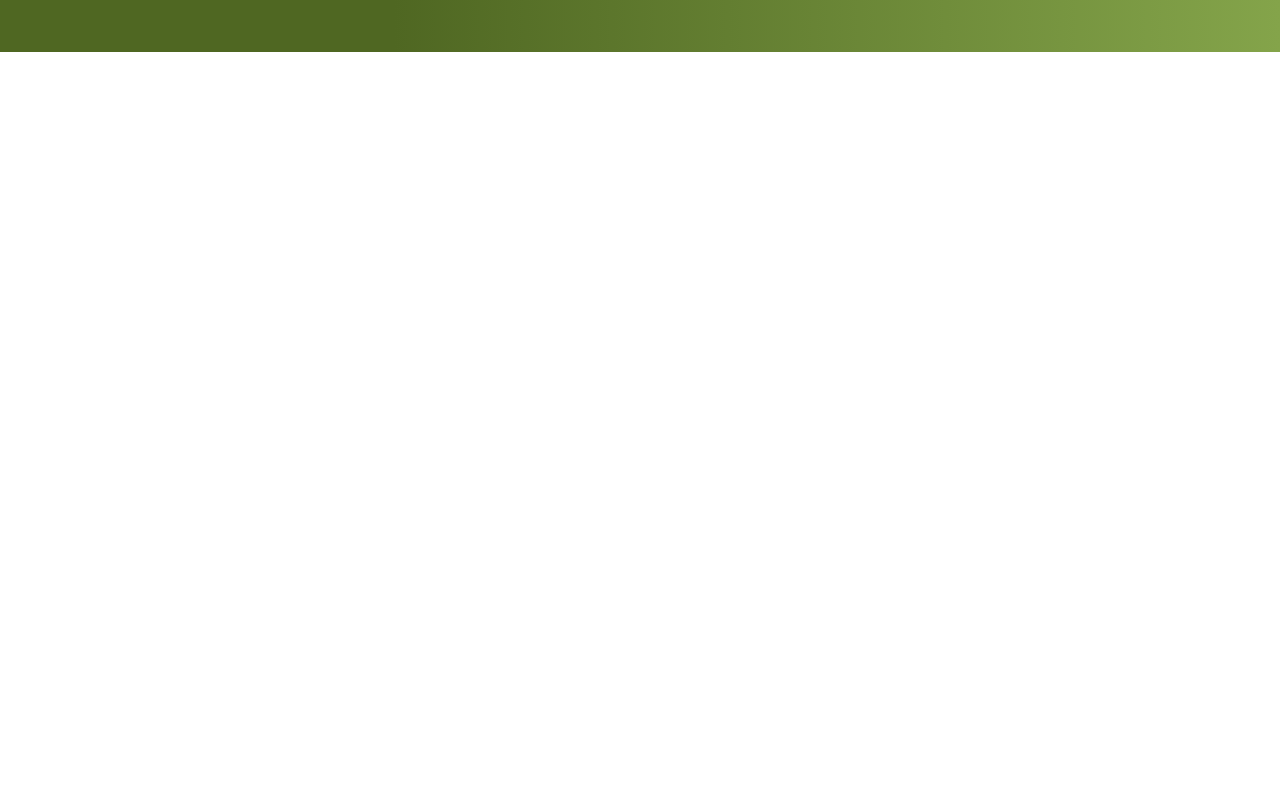
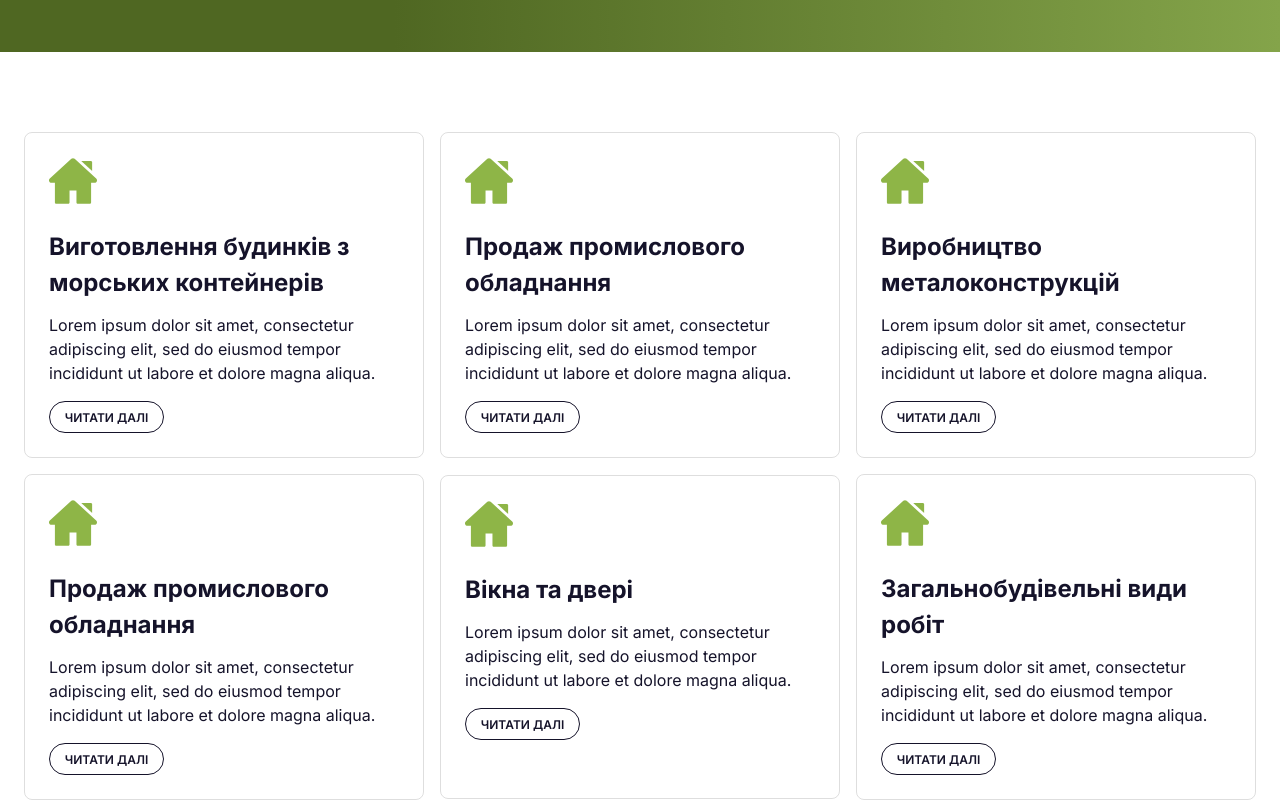
Before and after one commit to ShadePrima/next-creatiff-app, a Next.js app: page / in a window 1280 px wide. Shown: the part 690-1490 px from the top of the page. Before the commit the page ends 822 px from the top, so only its background shows below. Built offline with nearby package versions, Linux system fonts and the light colour scheme.

Commit message:
info card section

```diff
--- a/app/page.tsx
+++ b/app/page.tsx
@@ -1,11 +1,15 @@
 import Image from 'next/image'
 import styles from './page.module.scss'
 import Company from '@/components/company/Company'
+import InfoCardBlock from '@/components/infoCardBlock/InfoCardBlock'
 
 export default function Home() {
   return (
     <main className={styles.root}>
       <Company />
+      <div className='container'>
+        <InfoCardBlock />
+      </div>
     </main>
   )
 }
--- /dev/null
+++ b/components/infoCardBlock/InfoCardBlock.tsx
@@ -0,0 +1,14 @@
+import InfoCard from '@/ui/infoCard/InfoCard'
+import styles from './InfoCardBlok.module.scss'
+
+import { infoCardList } from '../../helpers/infoCardList'
+
+export default function InfoCardBlock() {
+  return (
+    <div className={styles.root}>
+      {infoCardList.map((card) => (
+        <InfoCard key={card.id} title={card.title} text={card.text} />
+      ))}
+    </div>
+  )
+}
--- /dev/null
+++ b/components/infoCardBlock/InfoCardBlok.module.scss
@@ -0,0 +1,8 @@
+.root {
+  display: flex;
+  justify-content: space-between;
+  align-items: center;
+  gap: 16px;
+
+  flex-wrap: wrap;
+}
--- /dev/null
+++ b/helpers/infoCardList.ts
@@ -0,0 +1,32 @@
+export const infoCardList = [
+  {
+    id: 1,
+    title: 'Виготовлення будинків з морських контейнерів',
+    text: 'Lorem ipsum dolor sit amet, consectetur adipiscing elit, sed do eiusmod tempor incididunt ut labore et dolore magna aliqua.',
+  },
+  {
+    id: 2,
+    title: 'Продаж промислового обладнання',
+    text: 'Lorem ipsum dolor sit amet, consectetur adipiscing elit, sed do eiusmod tempor incididunt ut labore et dolore magna aliqua.',
+  },
+  {
+    id: 3,
+    title: 'Виробництво металоконструкцій',
+    text: 'Lorem ipsum dolor sit amet, consectetur adipiscing elit, sed do eiusmod tempor incididunt ut labore et dolore magna aliqua.',
+  },
+  {
+    id: 4,
+    title: 'Продаж промислового обладнання',
+    text: 'Lorem ipsum dolor sit amet, consectetur adipiscing elit, sed do eiusmod tempor incididunt ut labore et dolore magna aliqua.',
+  },
+  {
+    id: 5,
+    title: 'Вікна та двері',
+    text: 'Lorem ipsum dolor sit amet, consectetur adipiscing elit, sed do eiusmod tempor incididunt ut labore et dolore magna aliqua.',
+  },
+  {
+    id: 6,
+    title: 'Загальнобудівельні види робіт',
+    text: 'Lorem ipsum dolor sit amet, consectetur adipiscing elit, sed do eiusmod tempor incididunt ut labore et dolore magna aliqua.',
+  },
+]
--- /dev/null
+++ b/ui/infoCard/InfoCard.module.scss
@@ -0,0 +1,42 @@
+@import '../../styles/variables.module.scss';
+
+.root {
+  max-width: 400px;
+  min-height: 324px;
+  padding: 24px;
+
+  border: $border-black-fat;
+  border-radius: 8px;
+}
+
+.title {
+  margin-top: 24px;
+  @include title3;
+  color: $color-black;
+}
+
+.text {
+  margin-top: 12px;
+  @include text5;
+  color: $color-black;
+}
+
+.button {
+  margin-top: 16px;
+
+  width: 115px;
+  height: 32px;
+
+  display: flex;
+  justify-content: center;
+  align-items: center;
+
+  border: 1px solid #15132a;
+  border-radius: 64px;
+
+  font-weight: 600;
+  font-size: 12px;
+  line-height: 125%;
+  text-transform: uppercase;
+  color: #15132a;
+}
--- /dev/null
+++ b/ui/infoCard/InfoCard.tsx
@@ -0,0 +1,20 @@
+import Image from 'next/image'
+
+import homeIcon from '../../assets/icons/home-green.svg'
+import styles from './InfoCard.module.scss'
+
+type Props = {
+  title: string
+  text: string
+}
+
+export default function InfoCard({ title, text }: Props) {
+  return (
+    <div className={styles.root}>
+      <Image src={homeIcon} alt='home' />
+      <h2 className={styles.title}>{title}</h2>
+      <p className={styles.text}>{text}</p>
+      <button className={styles.button}>Читати далі</button>
+    </div>
+  )
+}
```
Also changed, not shown: assets/icons/home-green.svg (added).
